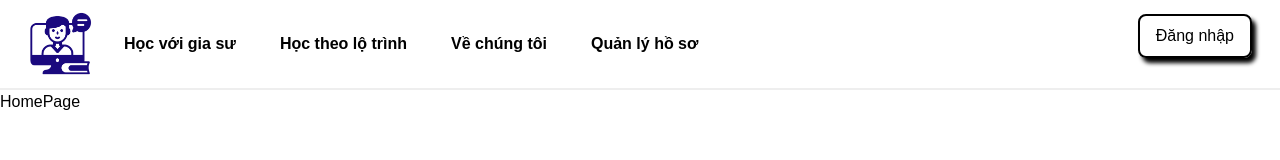
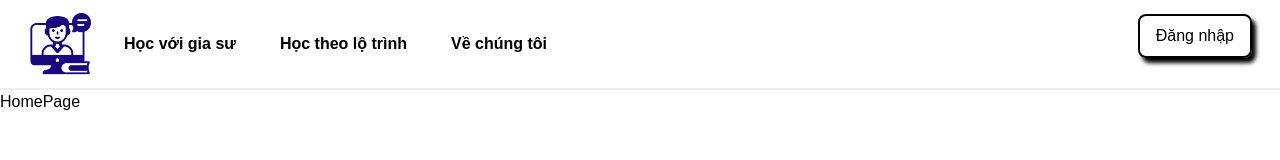
Before and after one commit to castel1999/Capstone, a React (Vite) app: page / in a window 1280 px wide. Shown: the top 160 px of the page. Built offline with nearby package versions, Linux system fonts and the light colour scheme.

Commit message:
Update NavBar.jsx

```diff
--- a/src/components/navBar/NavBar.jsx
+++ b/src/components/navBar/NavBar.jsx
@@ -102,7 +102,7 @@ const NavBar = () => {
               ""
             )}
 
-            {/* {currUser === "Tutor" && token.TutorStatus === "1" ? (
+            {currUser === "Tutor" && token.TutorStatus === "1" ? (
               <NavLink
                 to="/tutor-management"
                 className={({ isActive }) =>
@@ -115,17 +115,7 @@ const NavBar = () => {
               </NavLink>
             ) : (
               ""
-            )} */}
-            <NavLink
-                to="/tutor-management"
-                className={({ isActive }) =>
-                  isActive
-                    ? "bg-theme text-white rounded-lg self-center p-3 font-semibold"
-                    : "transition ease-in-out delay-150 rounded-lg p-3 cursor-pointer self-center font-semibold hover:text-white hover:bg-theme hover:-translate-y-0 hover:scale-110"
-                }
-              >
-                Quản lý hồ sơ
-              </NavLink>
+            )}
           </div>
         )}
 
```
